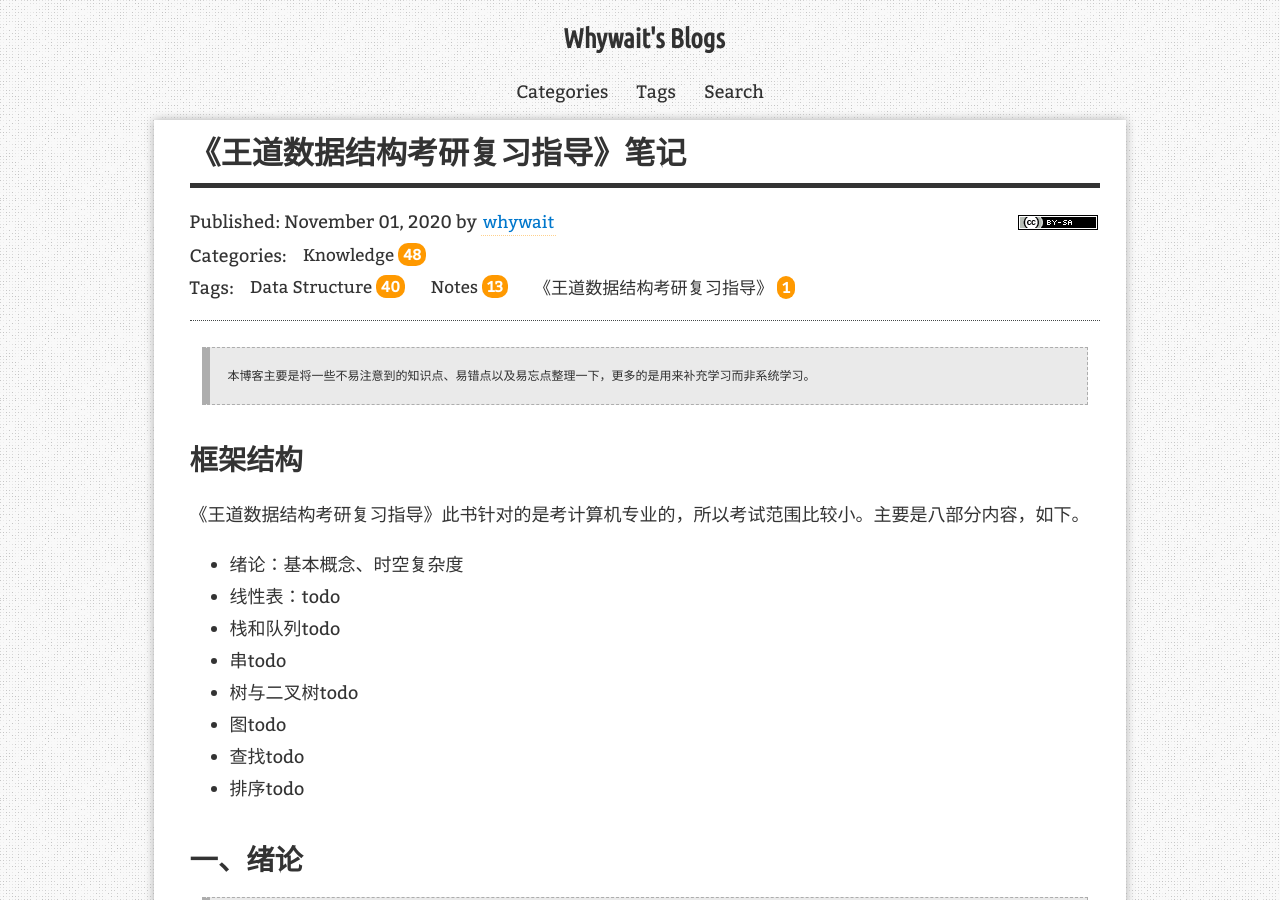
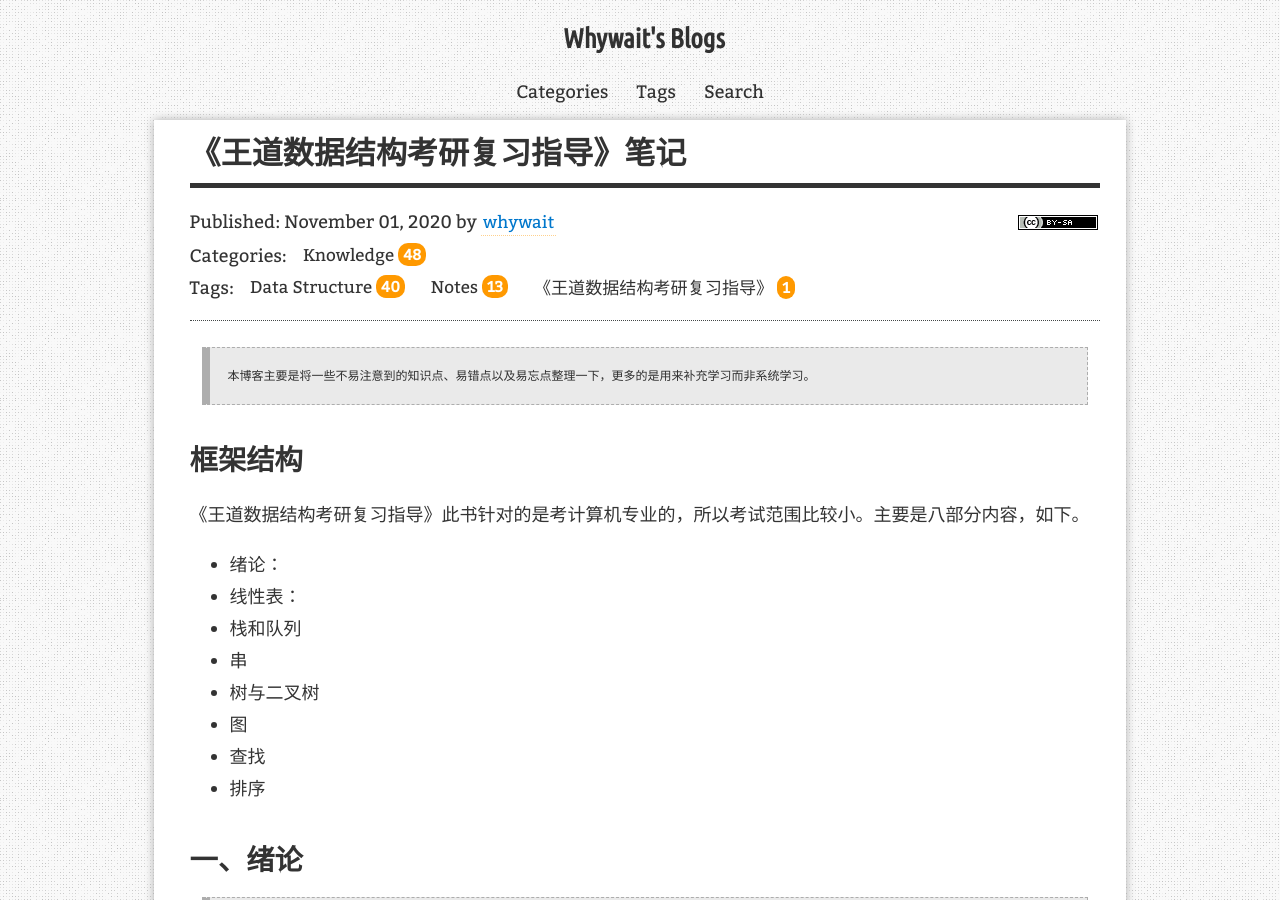
Before and after one commit to AuthurWhywait/AuthurWhywait.github.io, a Jekyll site: the page built from _posts/2020-11-01-notes_of_wangdao.md, in a window 1280 px wide and 900 px high. Built offline with Jekyll 4.4.1, drawn with Linux system fonts in a browser that asks for light colours; comment, search, counter and statistics services are not loaded.

Commit message:
Add files via upload

```diff
--- a/_posts/2020-11-01-notes_of_wangdao.md
+++ b/_posts/2020-11-01-notes_of_wangdao.md
@@ -14,14 +14,14 @@ redirect_from:
 
 《王道数据结构考研复习指导》此书针对的是考计算机专业的，所以考试范围比较小。主要是八部分内容，如下。
 
-* 绪论：基本概念、时空复杂度
-* 线性表：todo
-* 栈和队列todo
-* 串todo
-* 树与二叉树todo
-* 图todo
-* 查找todo
-* 排序todo
+* 绪论：
+* 线性表：
+* 栈和队列
+* 串
+* 树与二叉树
+* 图
+* 查找
+* 排序
 
 ## 一、绪论
 
```
